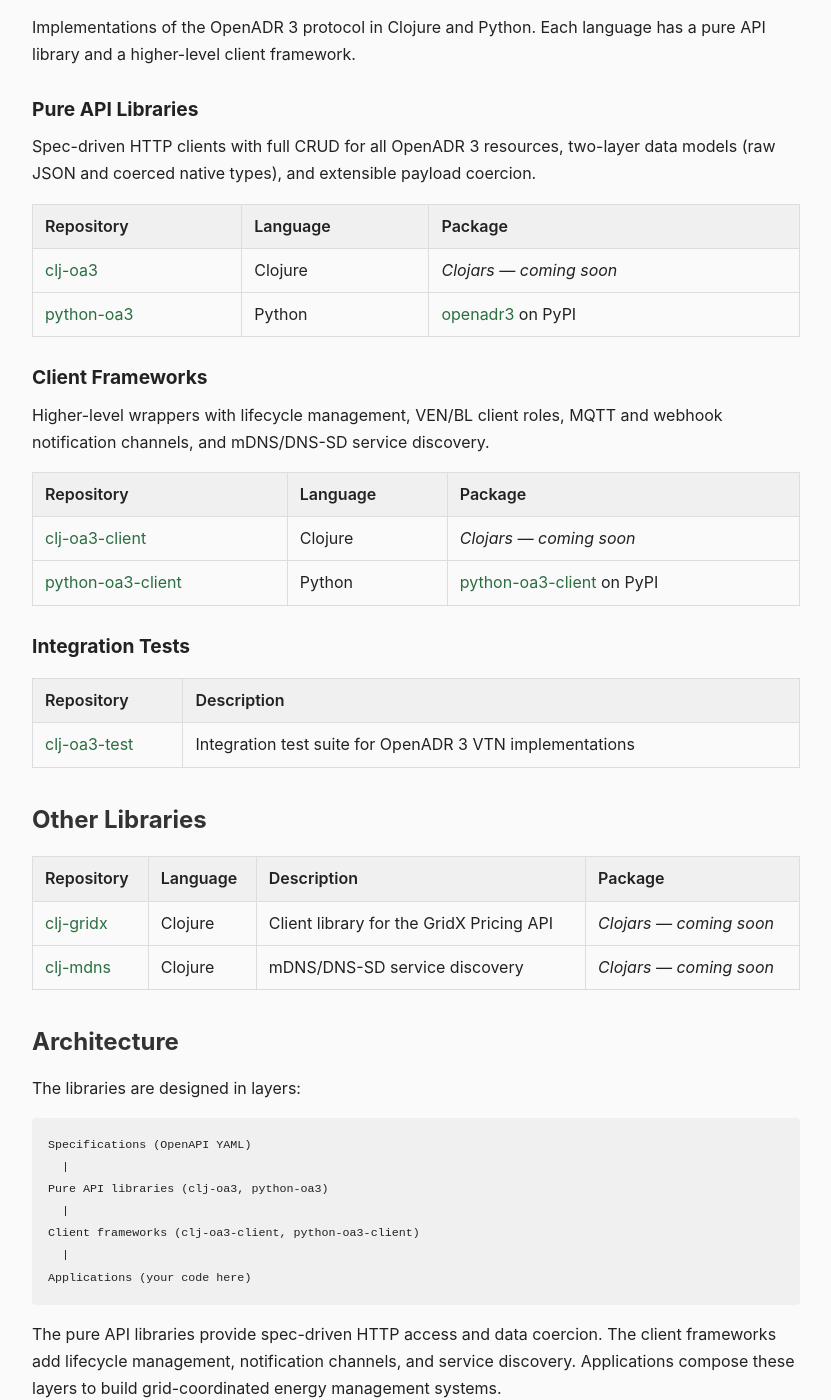
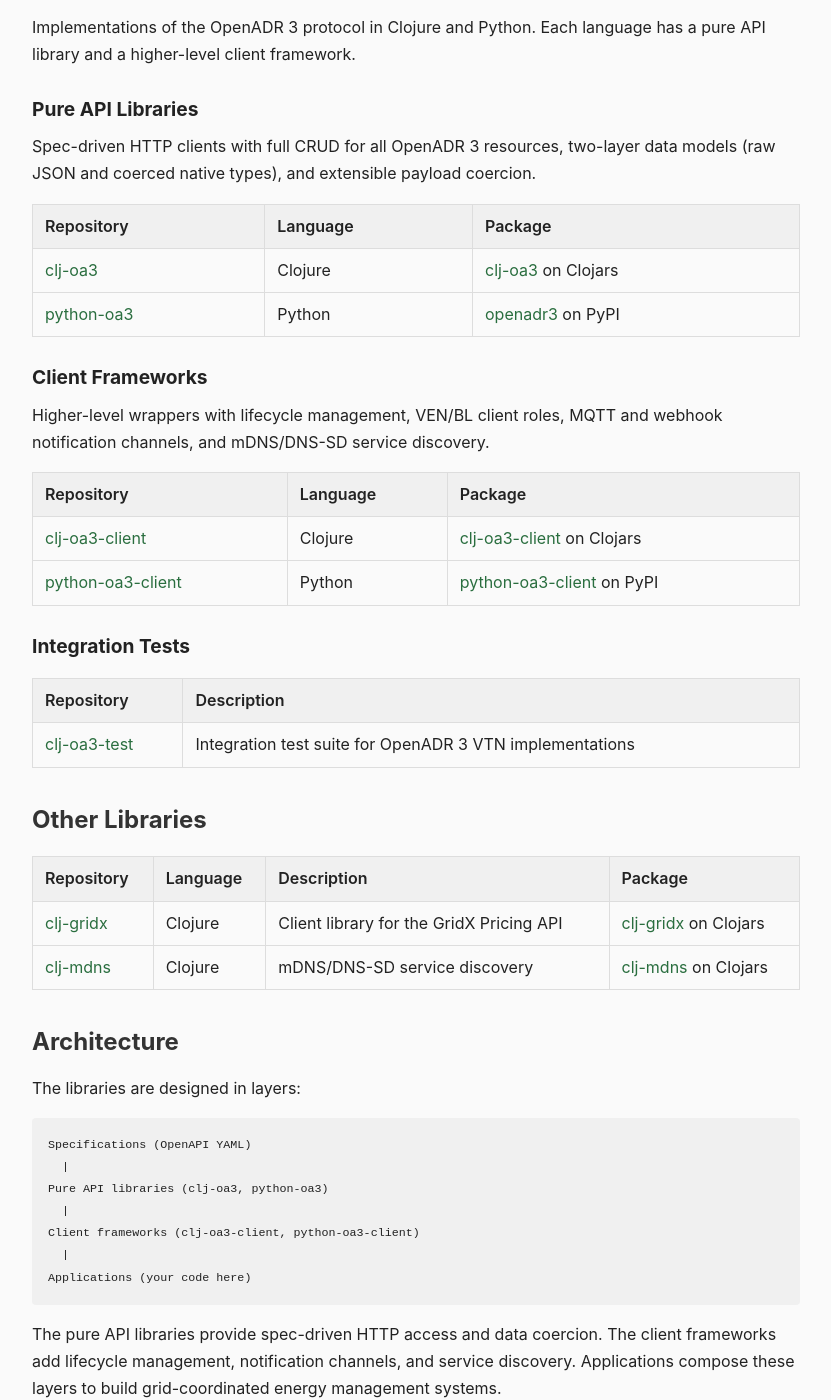
Before and after one commit to grid-coordination/grid-coordination.github.io, a Jekyll site: the page built from software.md, in a window 1280 px wide and 1400 px high, scrolled down 608 px. Shown: the whole window, without its empty margins (224-1055 px from the left). Built offline with Jekyll 4.4.1, drawn with Linux system fonts in a browser that asks for light colours.

Commit message:
Update Clojars links for published Clojure libraries
Replace "coming soon" placeholders with actual Clojars package links
for clj-oa3, clj-oa3-client, clj-gridx, and clj-mdns.

Co-Authored-By: Claude Opus 4.6 (1M context) <noreply@anthropic.com>

```diff
--- a/software.md
+++ b/software.md
@@ -27,7 +27,7 @@ Spec-driven HTTP clients with full CRUD for all OpenADR 3 resources, two-layer d
 
 | Repository | Language | Package |
 |------------|----------|---------|
-| [clj-oa3](https://github.com/grid-coordination/clj-oa3) | Clojure | *Clojars &mdash; coming soon* |
+| [clj-oa3](https://github.com/grid-coordination/clj-oa3) | Clojure | [clj-oa3](https://clojars.org/energy.grid-coordination/clj-oa3) on Clojars |
 | [python-oa3](https://github.com/grid-coordination/python-oa3) | Python | [openadr3](https://pypi.org/project/openadr3/) on PyPI |
 
 ### Client Frameworks
@@ -36,7 +36,7 @@ Higher-level wrappers with lifecycle management, VEN/BL client roles, MQTT and w
 
 | Repository | Language | Package |
 |------------|----------|---------|
-| [clj-oa3-client](https://github.com/grid-coordination/clj-oa3-client) | Clojure | *Clojars &mdash; coming soon* |
+| [clj-oa3-client](https://github.com/grid-coordination/clj-oa3-client) | Clojure | [clj-oa3-client](https://clojars.org/energy.grid-coordination/clj-oa3-client) on Clojars |
 | [python-oa3-client](https://github.com/grid-coordination/python-oa3-client) | Python | [python-oa3-client](https://pypi.org/project/python-oa3-client/) on PyPI |
 
 ### Integration Tests
@@ -49,8 +49,8 @@ Higher-level wrappers with lifecycle management, VEN/BL client roles, MQTT and w
 
 | Repository | Language | Description | Package |
 |------------|----------|-------------|---------|
-| [clj-gridx](https://github.com/grid-coordination/clj-gridx) | Clojure | Client library for the GridX Pricing API | *Clojars &mdash; coming soon* |
-| [clj-mdns](https://github.com/grid-coordination/clj-mdns) | Clojure | mDNS/DNS-SD service discovery | *Clojars &mdash; coming soon* |
+| [clj-gridx](https://github.com/grid-coordination/clj-gridx) | Clojure | Client library for the GridX Pricing API | [clj-gridx](https://clojars.org/energy.grid-coordination/clj-gridx) on Clojars |
+| [clj-mdns](https://github.com/grid-coordination/clj-mdns) | Clojure | mDNS/DNS-SD service discovery | [clj-mdns](https://clojars.org/energy.grid-coordination/clj-mdns) on Clojars |
 
 ## Architecture
 
```
